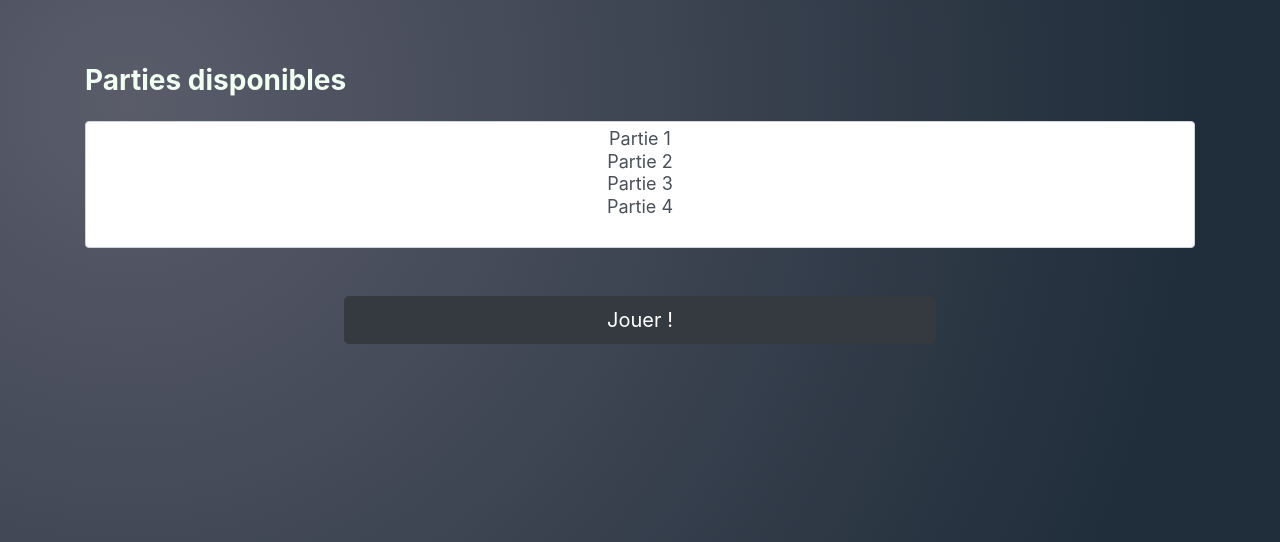
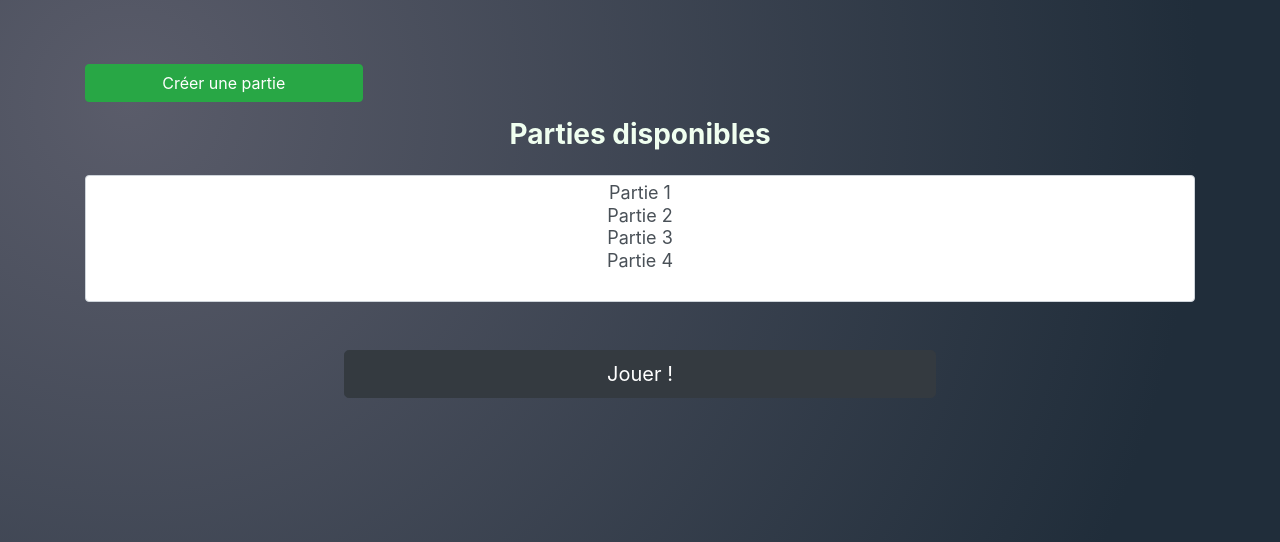
Before and after one commit to NaimDrive/Projet-Siam, a PHP site: page /lobby.php in a window 1280 px wide. Shown: the part 58-600 px from the top of the page. Run offline with PHP 8.4, Linux system fonts and the light colour scheme; data that the repository does not hold is empty.

Commit message:
création de partie !

```diff
--- a/ajax/users.ajax.php
+++ b/ajax/users.ajax.php
@@ -100,6 +100,21 @@
         }
     }
 
+    function creerPartie() {
+        $nom = $_POST["nom"];
+        $data = $_POST["data"];
+
+        $bdd = openBDD();
+
+        $req = "INSERT INTO parties (nom, data)
+                VALUES('".$nom."', '".serialize($data)."')";
+
+        $return = $bdd->exec($req);
+        echo json_encode($bdd->errorInfo());
+
+        echo (json_encode($return));
+    }
+
     switch ($_GET["act"]) {
         case 'Whoami':
             whoami();
@@ -118,6 +133,8 @@
             break;
         case 'Password':
             changePassw();
+        case 'creerPartie':
+            creerPartie();
         default:
             # code...
             break;
--- a/css/style.css
+++ b/css/style.css
@@ -49,6 +49,7 @@ select>option {
 .lobby_title {
     color: honeydew;
     font-weight: bolder;
+    text-align: center;
 }
 
 #footer{
--- a/js/Partie.js
+++ b/js/Partie.js
@@ -1,6 +1,5 @@
 class Partie {
-    constructor(id, plateau, joueur1, joueur2) {
-        this.id = id;
+    constructor(plateau, joueur1, joueur2) {
         this.plateau = plateau;
         this.joueur1 = joueur1;
         this.joueur2 = joueur2;
--- a/js/inscription.js
+++ b/js/inscription.js
@@ -41,9 +41,10 @@ $("#inscription_form").submit(function(e) {
               location.reload();
           } else {
               alert("Erreur !");
-              isInvalid("#username_sub");
+              /*isInvalid("#username_sub");
               isInvalid("#password_sub");
-              isInvalid("#password_conf");
+              isInvalid("#password_conf");*/
+              areInvalid("#username_sub", "#password_sub", "#password_conf");
           }
         });
         $(this)[0].reset();
--- /dev/null
+++ b/js/lobby.js
@@ -0,0 +1,33 @@
+$("#creerPartieForm").submit(function(e) {
+    e.preventDefault();
+    clearSubFields();
+
+    var values = convertFormData($(this).serialize())
+
+    // values["id"] = 3;
+    initRochers();
+    initPlateau();
+    initJoueurs();
+    var partie = new Partie(plateau, joueur1, joueur2);
+    console.log(partie);
+    values["data"] = partie;
+    console.log(values);
+
+    $.ajax({
+        method: "POST",
+        url: "ajax/users.ajax.php?act=creerPartie",
+        data: values,
+        type: "POST",
+        dataTyp1e: 'json'
+    }).done(function(response) {
+      /*if(response != "false") {
+          location.reload();
+      } else {
+          alert("Erreur !");
+      }*/
+      console.log("ajax done !");
+      console.log("Result :");
+      console.log(response);
+    });
+
+});
--- a/js/main.js
+++ b/js/main.js
@@ -116,7 +116,7 @@ function initGame() {
     initButtonListener();
     initPlayerImagesListener(joueur1);
     initPlayerImagesListener(joueur2);
-    partie = new Partie($("#game_id").val(), plateau, joueur1, joueur2);
+    partie = new Partie(plateau, joueur1, joueur2);
 }
 
-initGame();
+// initGame();
--- a/lobby.php
+++ b/lobby.php
@@ -14,8 +14,39 @@
         <title>Lobby</title>
     </head>
     <body>
+        <!-- BUTTON CREER PARTIE -->
+        <div class="container mt-5">
+                <button class="btn btn-success w-25" data-toggle="modal" data-target="#modalPartie">Créer une partie</button>
+            </div>
+            <!-- ^^^^^^^^^^^^^^^^^^ -->
+            <!-- MODAL CREATION DE PARTIE -->
+            <div class="modal fade" id="modalPartie" tabindex="-1" role="dialog" aria-hidden="true">
+                <div class="modal-dialog" role="document">
+                    <div class="modal-content">
+                        <div class="modal-header">
+                            <h5 class="modal-title" id="exampleModalLabel">Création d'une partie</h5>
+                            <button type="button" class="close" data-dismiss="modal" aria-label="Close">
+                                <span aria-hidden="true">&times;</span>
+                            </button>
+                        </div>
+                        <form id="creerPartieForm" method="post">
+                            <div class="modal-body">
+                                <label>Nom de la partie</label>
+                                <div class="input-group">
+                                    <input type="text" name="nom" class="form-control" aria-label="Nom de la partie">
+                                </div>
+                            </div>
+                            <div class="modal-footer">
+                                <button type="button" class="btn btn-secondary" data-dismiss="modal">Annuler</button>
+                                <button type="submit" class="btn btn-primary">Créer !</button>
+                            </div>
+                        </form>
+                    </div>
+                </div>
+            </div>
+            <!-- ^^^^^^^^^^^^^^^^^^ -->
         <form action="game.php" method="post">
-            <div class="container mt-5">
+            <div class="container mt-3">
                 <h3 class="mb-4 lobby_title">Parties disponibles</h3>
                 <select name="game_selected" id="game_selected" class="custom-select" size="5">
                     <!-- <option value="" selected>Nombre de parties disponibles admettons</option> -->
@@ -41,3 +72,15 @@
 <script src="js/jquery3.4.1.js"></script>
 <script src="js/bootstrap.min.js"></script>
 <script src="js/layout.js"></script>
+<script src="js/Enumerations.js"></script>
+<script src="js/Images.js"></script>
+<script src="js/Pion.js"></script>
+<script src="js/Animaux.js"></script>
+<script src="js/Rocher.js"></script>
+<script src="js/NullObject.js"></script>
+<script src="js/Player.js"></script>
+<script src="js/Plateau.js"></script>
+<script src="js/listeners.js"></script>
+<script src="js/Partie.js"></script>
+<script src="js/main.js"></script>
+<script src="js/lobby.js"></script>
```
Also changed, not shown: ajax/siam.db.
